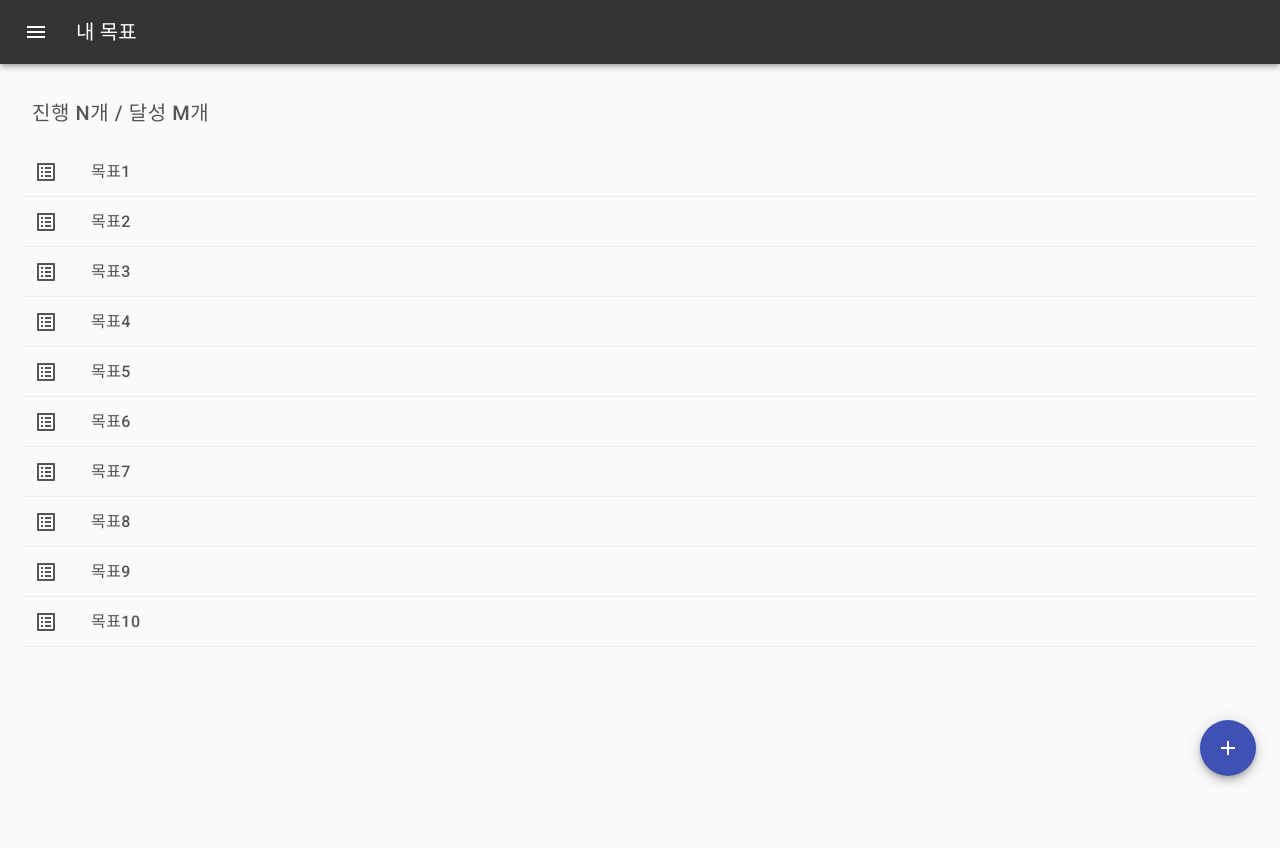
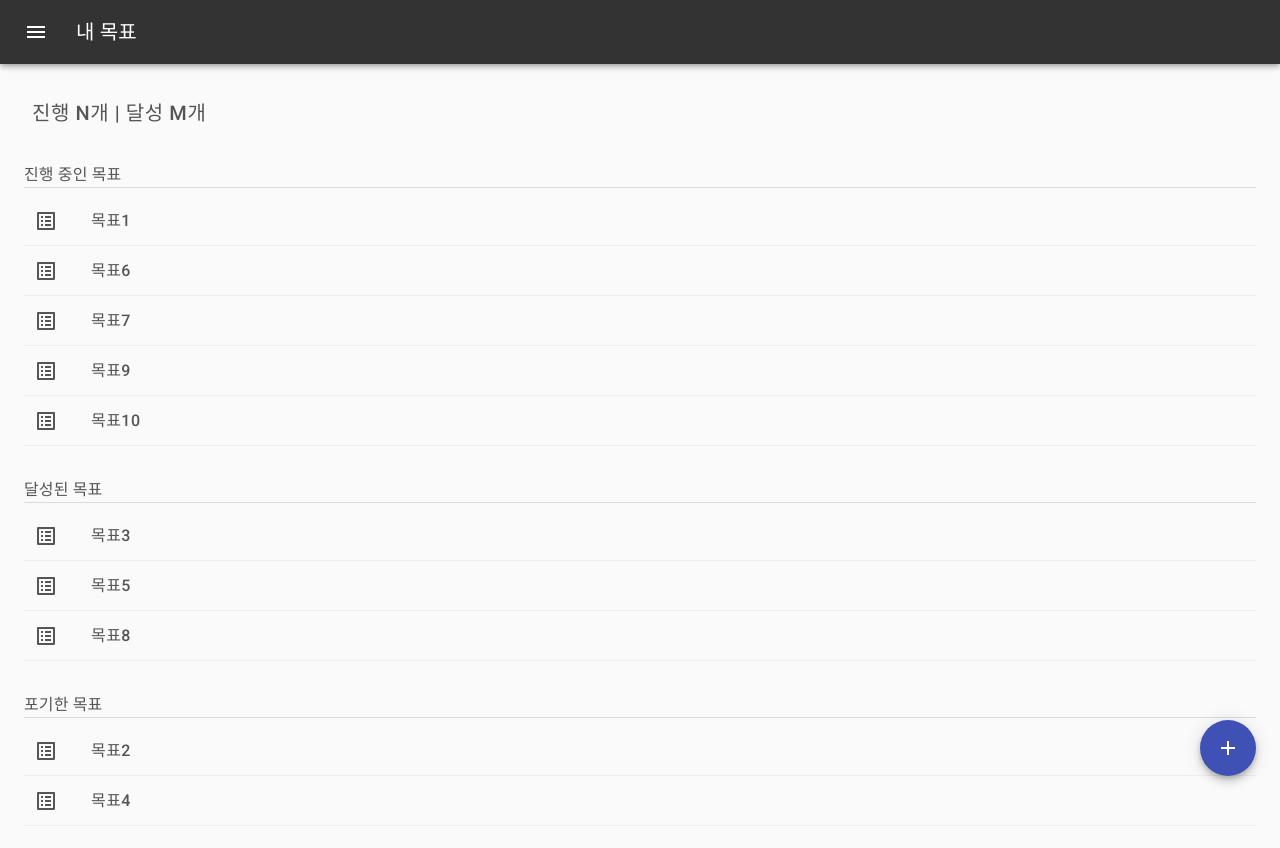
Before and after one commit to boostcamp-2020/Project04-A-Whale, a React (Create React App) app in the folder sidebar/: page /#/ in a window 1280 px wide. Shown: the top 848 px of the page. Before the commit the page ends 800 px from the top, so only its background shows below. Built offline with nearby package versions, Linux system fonts and the light colour scheme.

Commit message:
[feat] 내 목표 화면 레이아웃 수정
진행중인목표, 달성된 목표, 포기한 목표 분리
포기한 목표에 되돌리기 버튼 추가

```diff
--- a/sidebar/src/App.js
+++ b/sidebar/src/App.js
@@ -1,5 +1,5 @@
 import React from 'react';
-import { BrowserRouter as Router } from 'react-router-dom';
+import { HashRouter as Router } from 'react-router-dom';
 import Routes from './routes';
 
 const App = () => {
--- a/sidebar/src/components/UI/atoms/abandon_button/index.js
+++ b/sidebar/src/components/UI/atoms/hover_button/index.js
@@ -1,21 +1,28 @@
 import React from 'react';
 import DeleteIcon from '@material-ui/icons/Delete';
+import HistoryIcon from '@material-ui/icons/History';
 import Button from '@material-ui/core/Button';
 import useStyles from './style';
 
-const AbandonButton = ({ handleOpen }) => {
+const AbandonButton = ({ handleOpen, text }) => {
   const classes = useStyles();
+
+  const getIcon = () => {
+    if (text === '포기') return <DeleteIcon />;
+    if (text === '되돌리기') return <HistoryIcon />;
+    return null;
+  };
 
   return (
     <>
       <Button
         variant="contained"
         className={classes.button}
-        startIcon={<DeleteIcon />}
+        startIcon={getIcon()}
         size="small"
         onClick={handleOpen}
       >
-        포기
+        {text}
       </Button>
     </>
   );
--- a/sidebar/src/components/UI/molecules/bucket_list_item/index.js
+++ b/sidebar/src/components/UI/molecules/bucket_list_item/index.js
@@ -2,8 +2,8 @@ import React, { useState } from 'react';
 import ListAltIcon from '@material-ui/icons/ListAlt';
 import { useHistory } from 'react-router-dom';
 import { BucketListItemWrapper, BucketTitleTextWrapper } from './style';
-import AbandonButton from '../../atoms/abandon_button';
-import AbandonDialog from '../../organisms/abandon_dialog';
+import HoverButton from '../../atoms/hover_button';
+import ConfirmDialog from '../../organisms/confirm_dialog';
 import Text from '../../atoms/text';
 
 const BucketListItem = ({ bucket }) => {
@@ -31,6 +31,12 @@ const BucketListItem = ({ bucket }) => {
     });
   };
 
+  const getButton = () => {
+    if (bucket.status === 'G') return <HoverButton handleOpen={handleOpen} text="되돌리기" />;
+    if (bucket.status === 'O') return <HoverButton handleOpen={handleOpen} text="포기" />;
+    return null;
+  };
+
   return (
     <BucketListItemWrapper
       onMouseOver={() => changeHidden(true)}
@@ -40,8 +46,8 @@ const BucketListItem = ({ bucket }) => {
       <BucketTitleTextWrapper onClick={handleClick}>
         <Text value={bucket.title} fontSize="16px" />
       </BucketTitleTextWrapper>
-      {hidden ? null : <AbandonButton handleOpen={handleOpen} />}
-      <AbandonDialog open={open} handleClose={handleClose} />
+      {hidden ? null : getButton()}
+      <ConfirmDialog open={open} handleClose={handleClose} status={bucket.status} />
     </BucketListItemWrapper>
   );
 };
--- a/sidebar/src/components/UI/molecules/abandon_dialog_buttons/index.js
+++ b/sidebar/src/components/UI/molecules/confirm_dialog_buttons/index.js
@@ -2,7 +2,7 @@ import React from 'react';
 import DialogActions from '@material-ui/core/DialogActions';
 import Button from '@material-ui/core/Button';
 
-const AbandonDialogButtons = ({ handleClose }) => {
+const ConfirmDialogButtons = ({ handleClose }) => {
   return (
     <DialogActions>
       <Button onClick={handleClose} color="primary">
@@ -15,4 +15,4 @@ const AbandonDialogButtons = ({ handleClose }) => {
   );
 };
 
-export default AbandonDialogButtons;
+export default ConfirmDialogButtons;
--- a/sidebar/src/components/UI/organisms/bucket_list/index.js
+++ b/sidebar/src/components/UI/organisms/bucket_list/index.js
@@ -1,14 +1,40 @@
 import React from 'react';
 import List from '@material-ui/core/List';
+import Divider from '@material-ui/core/Divider';
+import Typography from '@material-ui/core/Typography';
 import BucketListItem from '../../molecules/bucket_list_item';
+import useStyles from './style';
 
 const BucketList = ({ bucketList }) => {
+  const classes = useStyles();
+
   return (
-    <List>
-      {bucketList.map((bucket) => {
-        return <BucketListItem key={bucket.id} bucket={bucket} />;
-      })}
-    </List>
+    <>
+      <Typography className={classes.text}>진행 중인 목표</Typography>
+      <Divider />
+      <List>
+        {bucketList.map((bucket) => {
+          if (bucket.status === 'O') return <BucketListItem key={bucket.id} bucket={bucket} />;
+          return null;
+        })}
+      </List>
+      <Typography className={classes.text}>달성된 목표</Typography>
+      <Divider />
+      <List>
+        {bucketList.map((bucket) => {
+          if (bucket.status === 'A') return <BucketListItem key={bucket.id} bucket={bucket} />;
+          return null;
+        })}
+      </List>
+      <Typography className={classes.text}>포기한 목표</Typography>
+      <Divider />
+      <List>
+        {bucketList.map((bucket) => {
+          if (bucket.status === 'G') return <BucketListItem key={bucket.id} bucket={bucket} />;
+          return null;
+        })}
+      </List>
+    </>
   );
 };
 
--- /dev/null
+++ b/sidebar/src/components/UI/organisms/bucket_list/style.js
@@ -0,0 +1,9 @@
+import { makeStyles } from '@material-ui/core/styles';
+
+const useStyles = makeStyles((theme) => ({
+  text: {
+    paddingTop: theme.spacing(3),
+  },
+}));
+
+export default useStyles;
--- a/sidebar/src/components/UI/organisms/abandon_dialog/index.js
+++ b/sidebar/src/components/UI/organisms/confirm_dialog/index.js
@@ -2,11 +2,17 @@ import React from 'react';
 import Dialog from '@material-ui/core/Dialog';
 import DialogContent from '@material-ui/core/DialogContent';
 import DialogContentText from '@material-ui/core/DialogContentText';
-import AbandonDialogButtons from '../../molecules/abandon_dialog_buttons';
+import ConfirmDialogButtons from '../../molecules/confirm_dialog_buttons';
 import useStyles from './style';
 
-const AbandonDialog = ({ open, handleClose }) => {
+const ConfirmDialog = ({ open, handleClose, status }) => {
   const classes = useStyles();
+
+  const getText = () => {
+    if (status === 'G') return '정말 되돌리시겠습니까?';
+    if (status === 'O') return '정말 포기하시겠습니까?';
+    return null;
+  };
 
   return (
     <Dialog
@@ -16,11 +22,11 @@ const AbandonDialog = ({ open, handleClose }) => {
       aria-describedby="alert-dialog-description"
     >
       <DialogContent className={classes.dialogContent}>
-        <DialogContentText id="alert-dialog-description">정말 포기하시겠습니까?</DialogContentText>
+        <DialogContentText id="alert-dialog-description">{getText()}</DialogContentText>
       </DialogContent>
-      <AbandonDialogButtons handleClose={handleClose} />
+      <ConfirmDialogButtons handleClose={handleClose} />
     </Dialog>
   );
 };
 
-export default AbandonDialog;
+export default ConfirmDialog;
--- a/sidebar/src/components/UI/organisms/line_bar_area_composed_chart/index.js
+++ b/sidebar/src/components/UI/organisms/line_bar_area_composed_chart/index.js
@@ -1,4 +1,4 @@
-import React, { useState, useEffect } from 'react';
+import React, { useState } from 'react';
 import { ComposedChart, Line, Bar, XAxis, YAxis, CartesianGrid, Tooltip, Legend } from 'recharts';
 
 const data = [
--- a/sidebar/src/components/pages/MyBucketListPage.js
+++ b/sidebar/src/components/pages/MyBucketListPage.js
@@ -4,16 +4,16 @@ import Header from '../UI/organisms/header';
 
 const MyBucketListPage = () => {
   const bucketList = [
-    { title: '목표1', id: 1, description: 'desc' },
-    { title: '목표2', id: 2, description: 'desc' },
-    { title: '목표3', id: 3, description: 'desc' },
-    { title: '목표4', id: 4, description: 'desc' },
-    { title: '목표5', id: 5, description: 'desc' },
-    { title: '목표6', id: 6, description: 'desc' },
-    { title: '목표7', id: 7, description: 'desc' },
-    { title: '목표8', id: 8, description: 'desc' },
-    { title: '목표9', id: 9, description: 'desc' },
-    { title: '목표10', id: 10, description: 'desc' },
+    { title: '목표1', id: 1, description: 'desc', status: 'O' },
+    { title: '목표2', id: 2, description: 'desc', status: 'G' },
+    { title: '목표3', id: 3, description: 'desc', status: 'A' },
+    { title: '목표4', id: 4, description: 'desc', status: 'G' },
+    { title: '목표5', id: 5, description: 'desc', status: 'A' },
+    { title: '목표6', id: 6, description: 'desc', status: 'O' },
+    { title: '목표7', id: 7, description: 'desc', status: 'O' },
+    { title: '목표8', id: 8, description: 'desc', status: 'A' },
+    { title: '목표9', id: 9, description: 'desc', status: 'O' },
+    { title: '목표10', id: 10, description: 'desc', status: 'O' },
   ];
 
   return (
--- a/sidebar/src/components/templates/my_bucket_list/index.js
+++ b/sidebar/src/components/templates/my_bucket_list/index.js
@@ -11,7 +11,7 @@ const MyBucketList = ({ bucketList }) => {
   return (
     <main className={classes.root}>
       <div className={classes.header} />
-      <Text value="진행 N개 / 달성 M개" fontSize="20px" />
+      <Text value="진행 N개 | 달성 M개" fontSize="20px" />
       <BucketList bucketList={bucketList} />
       <Link to="/createbucket">
         <AddFabButton />
```
Also changed, not shown: sidebar/src/components/UI/atoms/hover_button/style.js (renamed from sidebar/src/components/UI/atoms/abandon_button/style.js), sidebar/src/components/UI/organisms/confirm_dialog/style.js (renamed from sidebar/src/components/UI/organisms/abandon_dialog/style.js).
